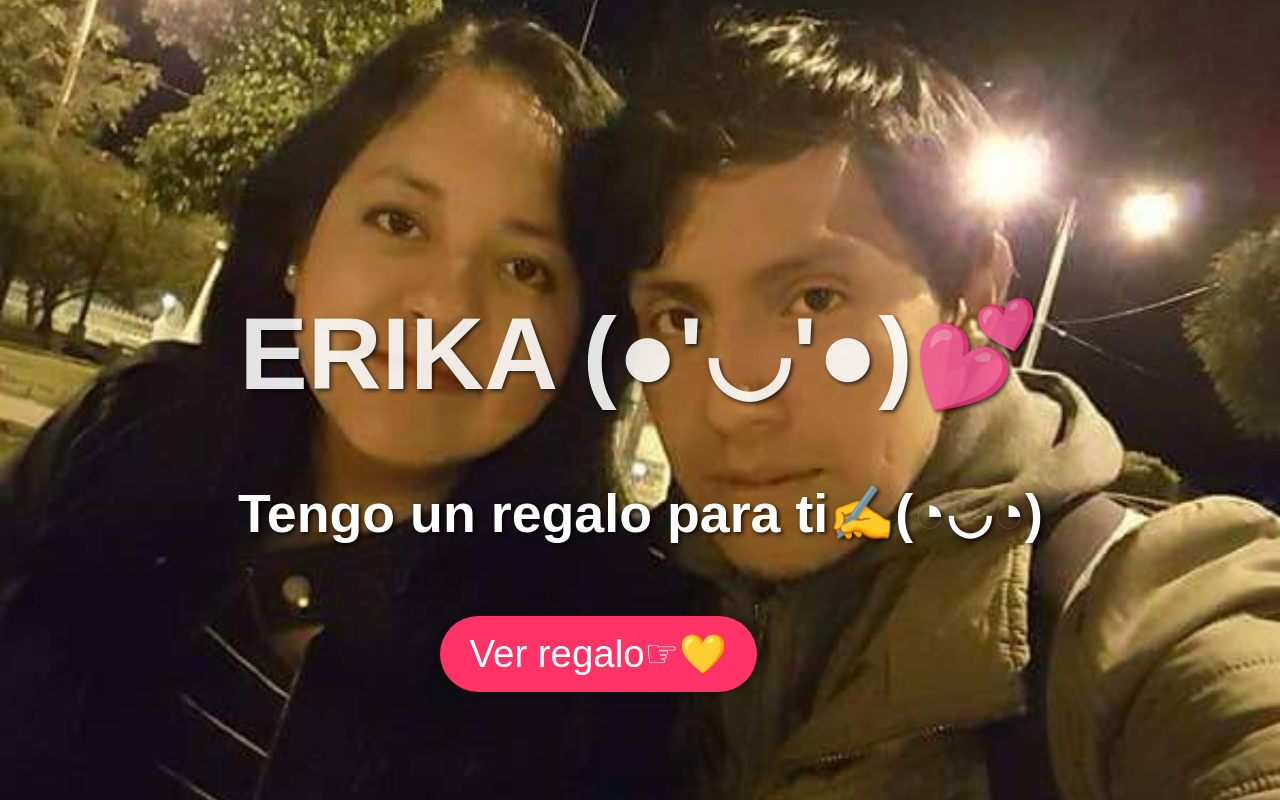
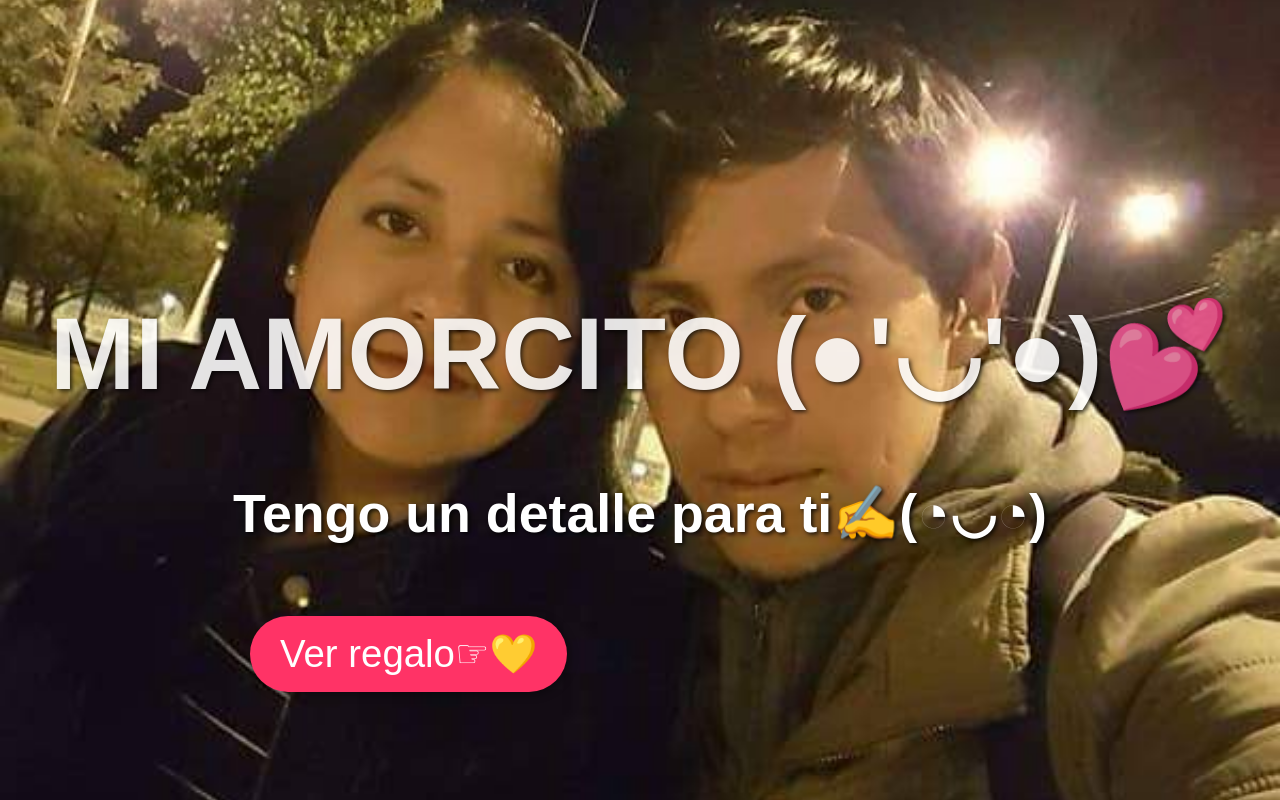
Before and after one commit to EddySanZel/amorcito, a plain HTML site: page index.html in a window 1280 px wide. Drawn offline with Linux system fonts and the light colour scheme.

Commit message:
version 2.0

```diff
--- a/index.html
+++ b/index.html
@@ -68,8 +68,8 @@
 </head>
 <body>
     <div>
-        <h1><br>ERIKA (●'◡'●)💕</h1>
-        <h2>Tengo un regalo para ti✍(◔◡◔)</h2>
+        <h1><br>MI AMORCITO (●'◡'●)💕</h1>
+        <h2>Tengo un detalle para ti✍(◔◡◔)</h2>
         <button onclick="window.location.href='rosas.html'">Ver regalo☞💛</button>
     </div>
 </body>
```
